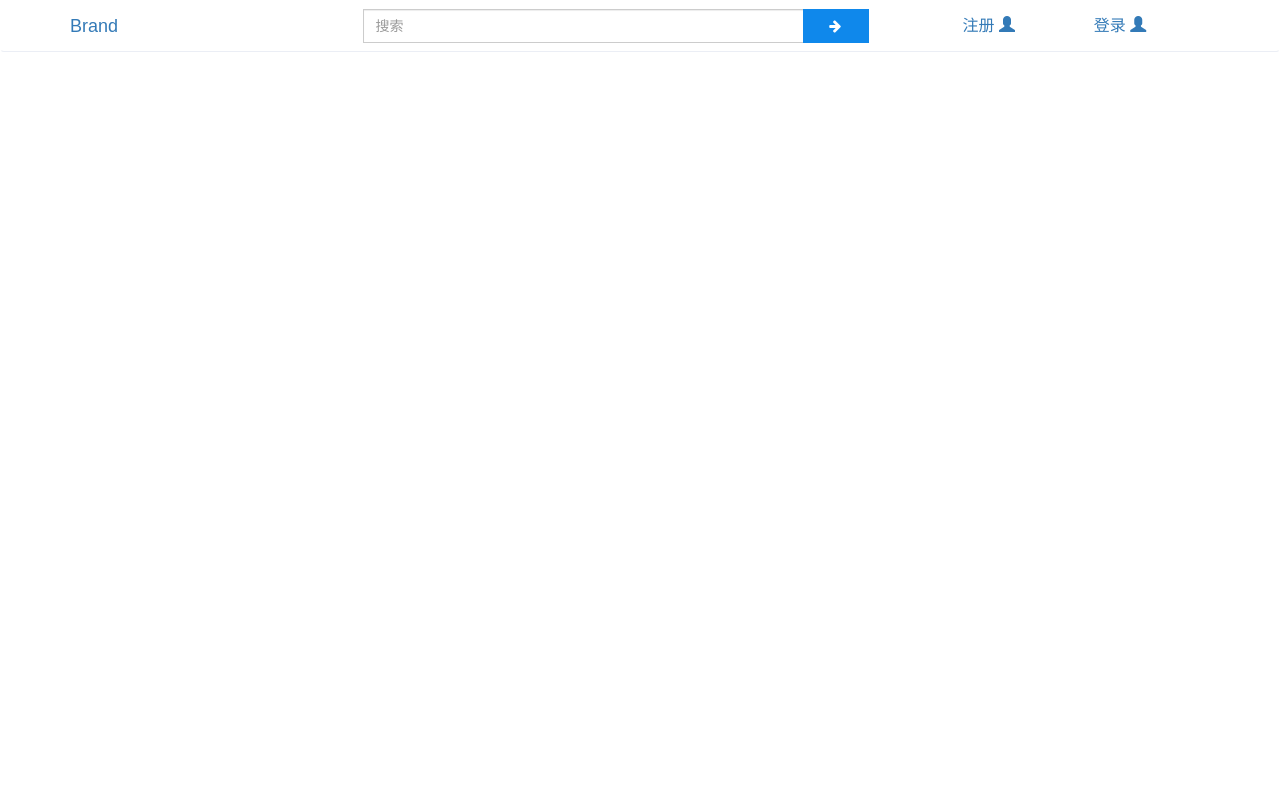
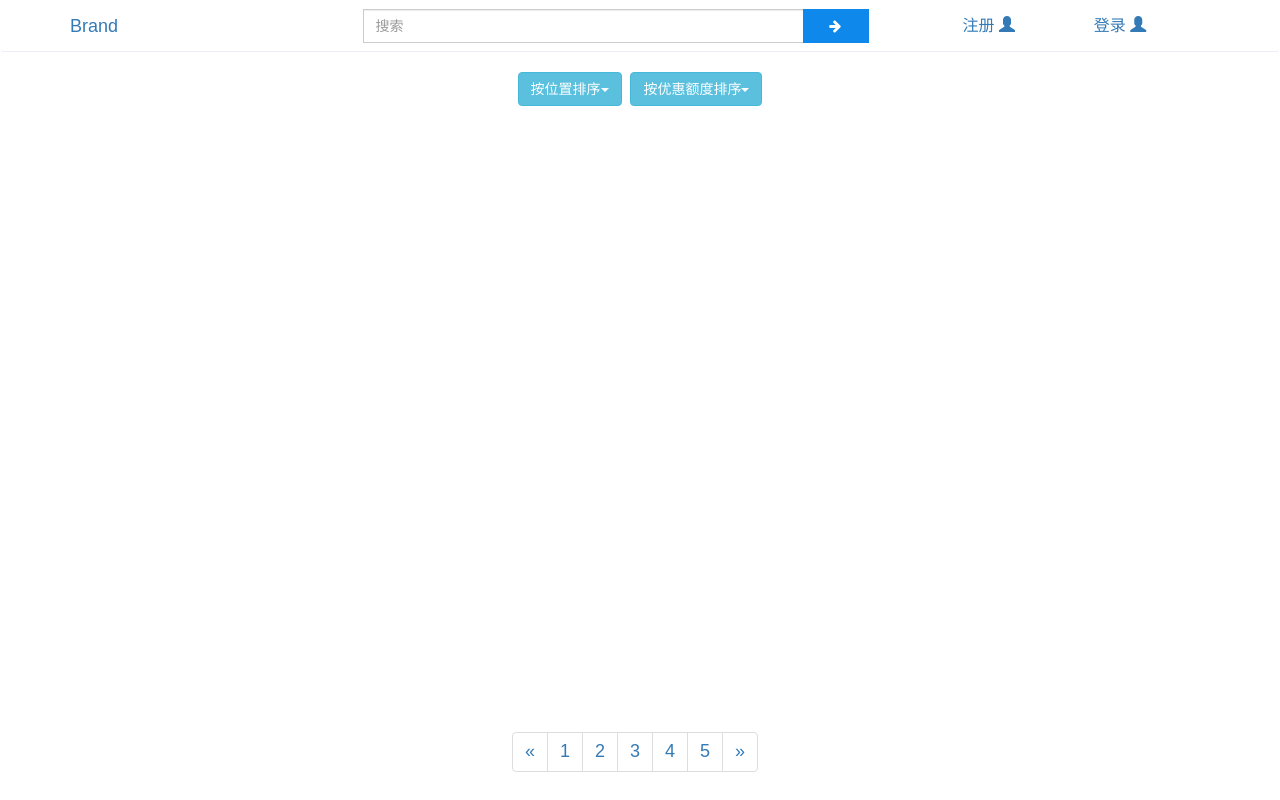
Before and after one commit to pharra/UHuiForCitiCup, a Django app: page /user in a window 1280 px wide. Run offline with Django 3.2, Linux system fonts and the light colour scheme; some libraries are stand-ins or nearby versions.

Commit message:
早上划了水

```diff
--- a/UHuiWebApp/static/css/style.css
+++ b/UHuiWebApp/static/css/style.css
@@ -653,3 +653,14 @@ button[type=button]:disabled {
     bottom: 0px;
     left: 40%;
 }
+
+.button-center {
+    width: auto;
+    display: table;
+    margin-left: auto;
+    margin-right: auto;
+}
+
+.text-fix-center {
+    text-align: center;
+}
--- a/UHuiWebApp/templates/search.html
+++ b/UHuiWebApp/templates/search.html
@@ -112,6 +112,61 @@
         <!--end nav-->
     </nav>
 
+    <div class="container">
+        <div class="row">
+            <div class="button-center">
+                <div class="btn-group">
+                    <button type="button" class="btn btn-info dropdown-toggle" data-toggle="dropdown" aria-haspopup="true" aria-expanded="false">
+                按位置排序<span class = "caret"></span>
+            </button>
+                    <ul class="dropdown-menu">
+                        <li>离我最近</li>
+                        <li>热门商圈</li>
+                    </ul>
+                </div>&nbsp
+                <div class="btn-group">
+                    <button type="button" class="btn btn-info dropdown-toggle" data-toggle="dropdown" aria-haspopup="true" aria-expanded="false">
+                按优惠额度排序<span class = "caret"></span>
+            </button>
+                    <ul class="dropdown-menu">
+                        <li>小于10元</li>
+                        <li>10~50元</li>
+                        <li>大于50元</li>
+                        <li>自定义额度</li>
+                    </ul>
+                </div>
+            </div>
+        </div>
+
+        <!--第一行搜索结果-->
+        <div class="row">
+            <!--一行有两个搜索结果-->
+            <div>
+            </div>
+            <div>
+            </div>
+        </div>
+
+        <nav aria-label="Page navigation" class="page-fix">
+            <ul class="pagination">
+                <li>
+                    <a href="#" aria-label="Previous">
+                        <span aria-hidden="true">&laquo;</span>
+                    </a>
+                </li>
+                <li><a href="#">1</a></li>
+                <li><a href="#">2</a></li>
+                <li><a href="#">3</a></li>
+                <li><a href="#">4</a></li>
+                <li><a href="#">5</a></li>
+                <li>
+                    <a href="#" aria-label="Next">
+                        <span aria-hidden="true">&raquo;</span>
+                    </a>
+                </li>
+            </ul>
+        </nav>
+    </div>
 
     <script src="/static/js/jquery-3.2.1.js "></script>
     <script src="/static/js/bootstrap.min.js "></script>
```
